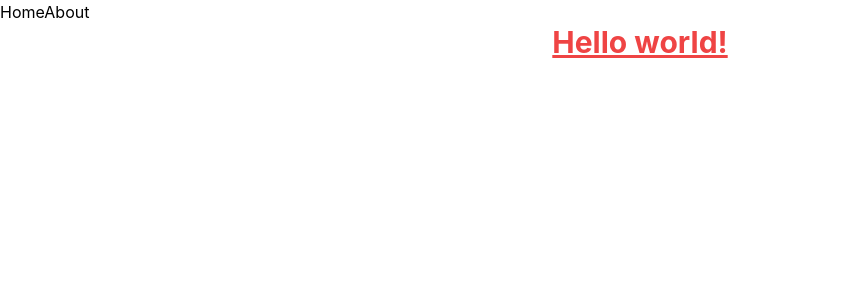
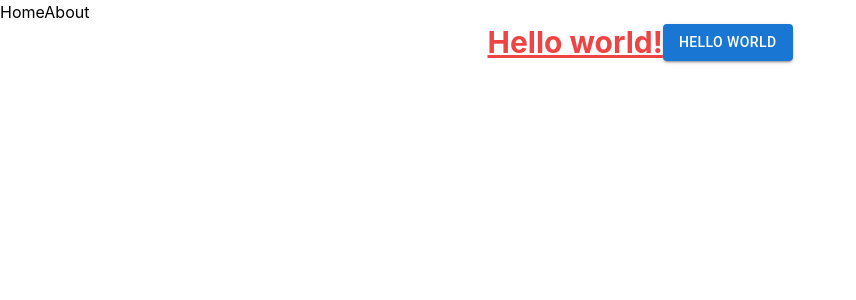
Before and after one commit to asadullakkh/react-template, a React (Create React App) app: page / in a window 1280 px wide. Shown: the top 300 px of the page, without its empty margins (0-856 px from the left). Built offline with nearby package versions, Linux system fonts and the light colour scheme.

Commit message:
feat: material ui

```diff
--- a/package.json
+++ b/package.json
@@ -3,6 +3,9 @@
   "version": "0.1.0",
   "private": true,
   "dependencies": {
+    "@emotion/react": "^11.10.0",
+    "@emotion/styled": "^11.10.0",
+    "@mui/material": "^5.10.0",
     "@reduxjs/toolkit": "^1.8.3",
     "@testing-library/jest-dom": "^5.14.1",
     "@testing-library/react": "^13.0.0",
--- /dev/null
+++ b/src/helpers/global.ts
@@ -0,0 +1,3 @@
+export const hello = () => {
+  return 'hello'
+}
--- a/src/pages/index.tsx
+++ b/src/pages/index.tsx
@@ -1,9 +1,12 @@
+import Button from "@mui/material/Button";
+
 export const Home = () => {
   return (
     <div className="flex-center-center">
       <h1 className="text-3xl -500:text-[yellow] text-red-500 font-bold underline">
         Hello world!
       </h1>
+      <Button variant="contained">Hello World</Button>
     </div>
   );
 };
```
Also changed, not shown: 1 other file (tests, documents, lock files or other folders).
